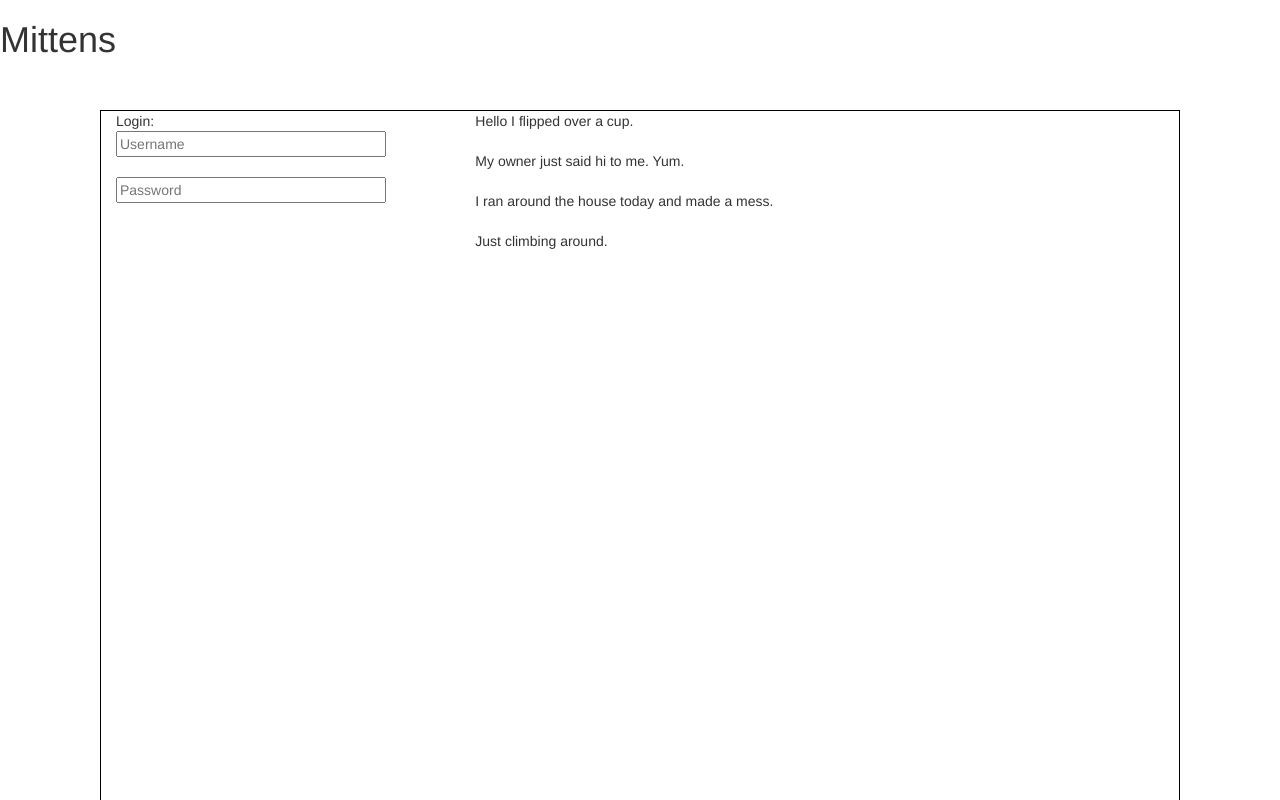
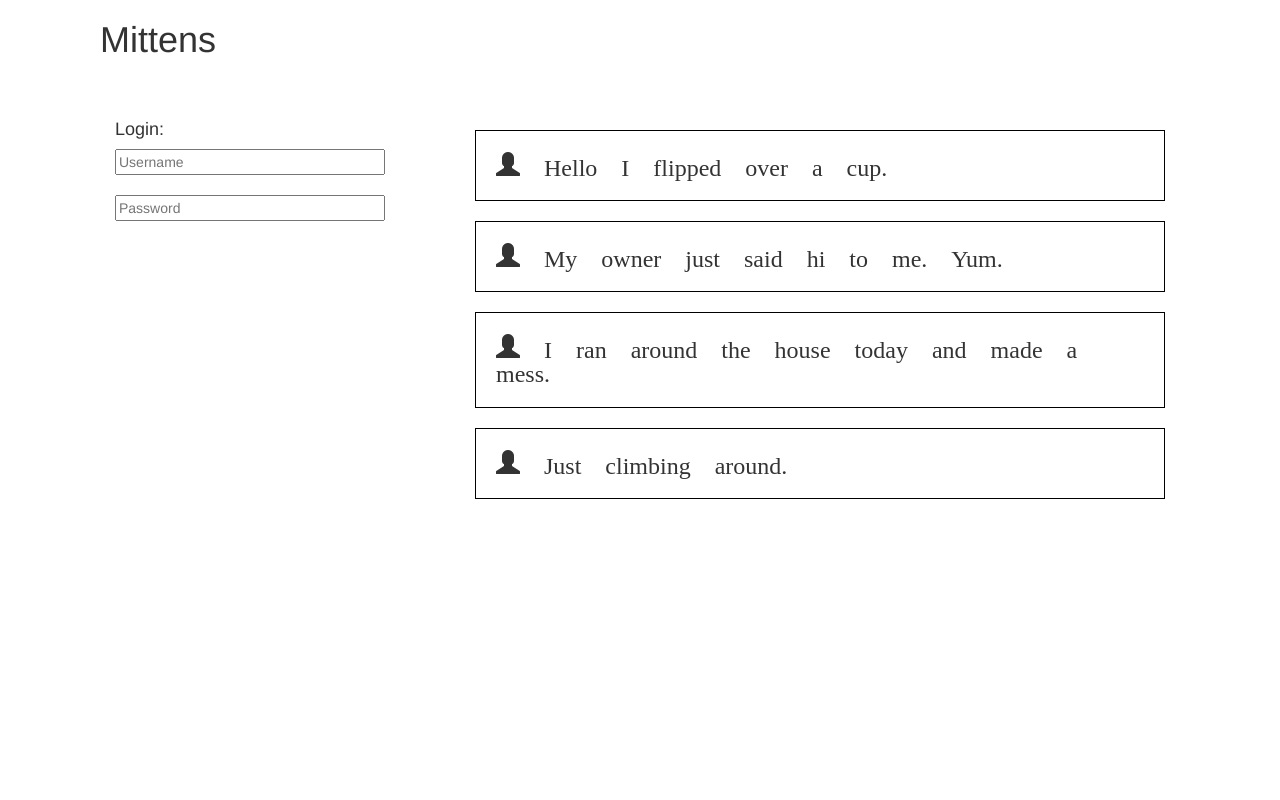
Before and after one commit to minel/MEAN_sample, a plain HTML site: page index.html in a window 1280 px wide. Shown: the top 800 px of the page. Drawn offline with Linux system fonts and the light colour scheme.

Commit message:
static feeds

```diff
--- a/index.html
+++ b/index.html
@@ -4,34 +4,35 @@
     <meta charset="utf-8">
     <title>Mittens</title>
     <link rel="stylesheet" href="bootstrap/css/bootstrap.css" type="text/css" media="screen" title="no title" charset="utf-8">
-    <style>
-      .feed{
-        margin-left: 100px;
-        margin-right: 100px;
-        margin-top: 50px;
-        border: 1px solid black;
-        min-height: 1000px;
-      }
-    </style>
+    <link rel="stylesheet" href="style.css" type="text/css" media="screen" title="no title" charset="utf-8">
   </head>
   <body>
-    <h1>Mittens</h1>
+    <h1 class="page-title">Mittens</h1>
     <div class="row feed">
       <div class="col-md-4">
-        Login:
-        <br>
+        <h4>Login:</h4>
         <input type="text" name="name" size="30" placeholder="Username">
         <br><br>
         <input type="password" name="name" size="30" placeholder="Password">
       </div>
       <div class="col-md-8">
-        Hello I flipped over a cup.
-        <br><br>
-        My owner just said hi to me. Yum.
-        <br><br>
-        I ran around the house today and made a mess.
-        <br><br>
-        Just climbing around.
+        <h3>
+          <span class="glyphicon glyphicon-user" aria-hidden="true">
+          Hello I flipped over a cup.
+        </h3>
+        <h3>
+          <span class="glyphicon glyphicon-user" aria-hidden="true">
+            My owner just said hi to me. Yum.
+          </h3>
+        <h3>
+          <span class="glyphicon glyphicon-user" aria-hidden="true">
+            I ran around the house today and made a mess.
+          </h3>
+        <h3>
+          <span class="glyphicon glyphicon-user" aria-hidden="true">
+            Just climbing around.
+          </h3>
+
       </div>
     </div>
   </body>
--- /dev/null
+++ b/style.css
@@ -0,0 +1,13 @@
+.feed{
+  margin-left: 100px;
+  margin-right: 100px;
+  margin-top: 50px;
+  min-height: 1000px;
+}
+.feed h3{
+  border: 1px solid black;
+  padding: 20px;
+}
+.page-title{
+  margin-left: 100px;
+}
```
Also changed, not shown: 1 other file.
